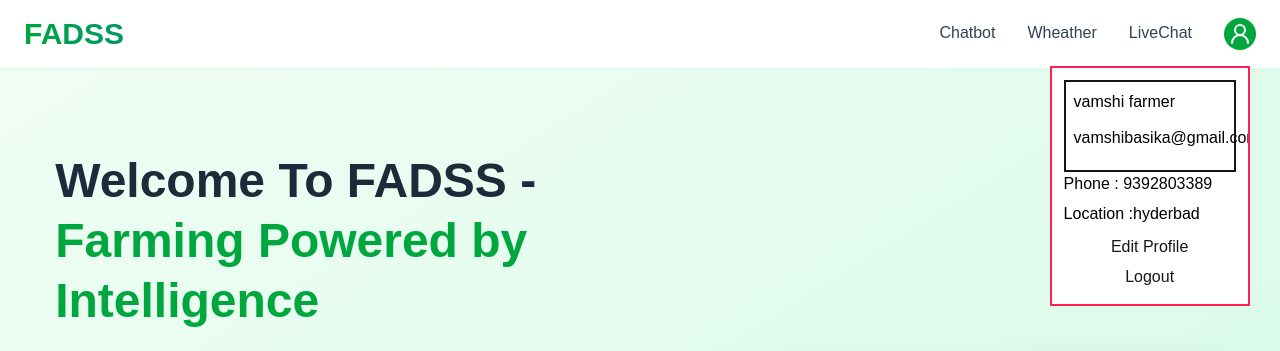
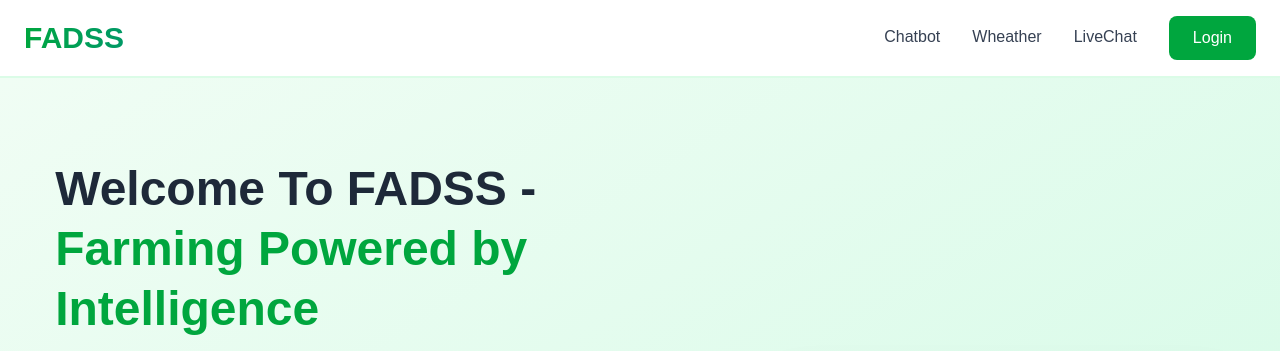
Before and after one commit to Basikavamshi/FADSS, a Next.js app in the folder my-app/: page / in a window 1280 px wide. Shown: the top 351 px of the page. Built offline with nearby package versions, Linux system fonts and the light colour scheme.

Commit message:
commited

```diff
--- a/my-app/src/app/Navbar.tsx
+++ b/my-app/src/app/Navbar.tsx
@@ -1,18 +1,45 @@
 'use client'
 import { useState } from "react";
 import { Menu, X } from "lucide-react";
+import { useEffect } from "react";
 import { useRouter } from "next/navigation";
 import { UserRound } from 'lucide-react';
 import Cookies from "universal-cookie";
 function Navbar() {
   const [isOpen, setIsOpen] = useState(false);
-  const [auth,setauth]=useState(true);
+  const [auth,setauth]=useState(false);
+  const [Profile,SetProfile]=useState(false)
+  const [userdetails,setuserdetails]=useState({
+    "username":"",
+    "email":"",
+    "phone":null,
+    "address":""
+  })
   const router = useRouter();
   const cookies=new Cookies();
+  useEffect(()=>{
+      setauth(cookies.get('auth'))
+      setuserdetails(
+        {
+          "username":cookies.get("firstname"),
+          "email":cookies.get("email"),
+          "phone":cookies.get("phone"),
+          "address":cookies.get("address")
+        }
+      )
+  },[])
+  const {username,email,phone,address}=userdetails
   const navigateToLogin = (item) => {
     router.push(`/${item}`);
   };
-
+  const profilepage=()=>{
+      if(Profile){
+         SetProfile(false)
+      }
+      else{
+        SetProfile(true)
+      }
+  }
   return (
     <nav className="bg-white shadow-md border-b-2 border-green-100 px-4 sm:px-6 py-4">
       <div className="flex items-center justify-between max-w-7xl mx-auto">
@@ -30,7 +57,7 @@ function Navbar() {
             <div
               key={i}
               className="group cursor-pointer"
-              onClick={()=>navigateToLogin(item)}
+              onClick={()=>navigateToLogin(item.toString())}
             >
               <span className="text-gray-700 font-medium hover:text-green-600 transition-colors duration-200">
                 {item}
@@ -41,24 +68,24 @@ function Navbar() {
 
           {auth?
             <div className="grid grid-cols-1 grid-rows-1 relative w-full h-full justify-center align-middle" >
-              <span className="bg-green-600 text-white px-1 py-1 rounded-4xl font-medium hover:bg-green-700 hover:shadow-lg transition-all duration-300 cursor-pointer inline-block"><UserRound/></span>
-              <div className="grid absolute top-[150%] right-1/5 grid-cols-1 grid-flow-row border-2 border-rose-500 w-50 h-60 overflow-hidden bg-white p-3">
-                <div className="grid grid-cols-1 grid-rows-2 border-2 h-full w-full p-2 ">
-                   <span className="text-black">vamshi farmer</span>
-                   <span className="text-black">vamshibasika@gmail.com</span>
+              <span className="bg-green-600 text-white px-1 py-1 rounded-4xl font-medium hover:bg-green-700 hover:shadow-lg transition-all duration-300 cursor-pointer inline-block" onClick={profilepage}><UserRound/></span>
+              <div className={`${Profile?"grid":"hidden"} absolute top-[150%] right-1/5 grid-cols-1 grid-flow-row rounded-sm w-50 h-60 overflow-hidden bg-white p-3 shadow-2xl shadow-emerald-200`}>
+                <div className={`grid grid-cols-1 grid-rows-2 border-2 h-full w-full p-2 justify-items-start`}>
+                   <span className="text-black text-[1em] ">{username} farmer</span>
+                   <span className="text-black text-[0.8em]">{email}</span>
                 </div>
-                <div className="grid grid-cols-1 grid-flow-row">
-                  <span className="text-black">Phone : 9392803389</span>
-                  <span className="text-black">Location :hyderbad</span>
-                  <button >Edit Profile</button>
-                  <button>Logout</button>
+                <div className="grid grid-cols-1 grid-flow-row justify-start justify-items-start">
+                  <span className="text-black">Phone : {phone}</span>
+                  <span className="text-black">Location :{address}</span>
+                  <button className="text-black">Edit Profile</button>
+                  <button className="text-red-500">Logout</button>
                 </div>
 
 
               </div>
             </div>
             :<span
-            onClick={navigateToLogin}
+            onClick={()=>navigateToLogin('login')}
             className="bg-green-600 text-white px-6 py-2.5 rounded-lg font-medium hover:bg-green-700 hover:shadow-lg transition-all duration-300 cursor-pointer inline-block"
           >
             Login
--- a/my-app/src/app/login/page.tsx
+++ b/my-app/src/app/login/page.tsx
@@ -2,6 +2,7 @@
 import Link from 'next/link'
 import React, { useEffect, useState } from 'react'
 import axios from 'axios'
+import { useRouter } from 'next/router'
 import Cookies from 'universal-cookie'
 import path from 'path'
 function Login() {
@@ -9,10 +10,12 @@ function Login() {
     "identifier":"",
     "password":"",})
   const cookie=new Cookies();
+  const router=useRouter();
   const inputHandler=(e)=>{
        setuserdata({...userdata,[e.target.name]:e.target.value})
   }
   const {identifier,password}=userdata;
+
   const HandleForm=()=>{
     axios.post("http://127.0.0.1:8000/login/",userdata,{headers:{
       "Content-Type":"application/json"
@@ -30,7 +33,9 @@ function Login() {
     }).catch((e)=>{
       console.log(e)
     })
+
   }
+
   return (
     <div className="min-h-screen flex items-center justify-center
    bg-[#F1F3E0] p-4">
```
Also changed, not shown: 2 other files (tests, documents, lock files or other folders).
